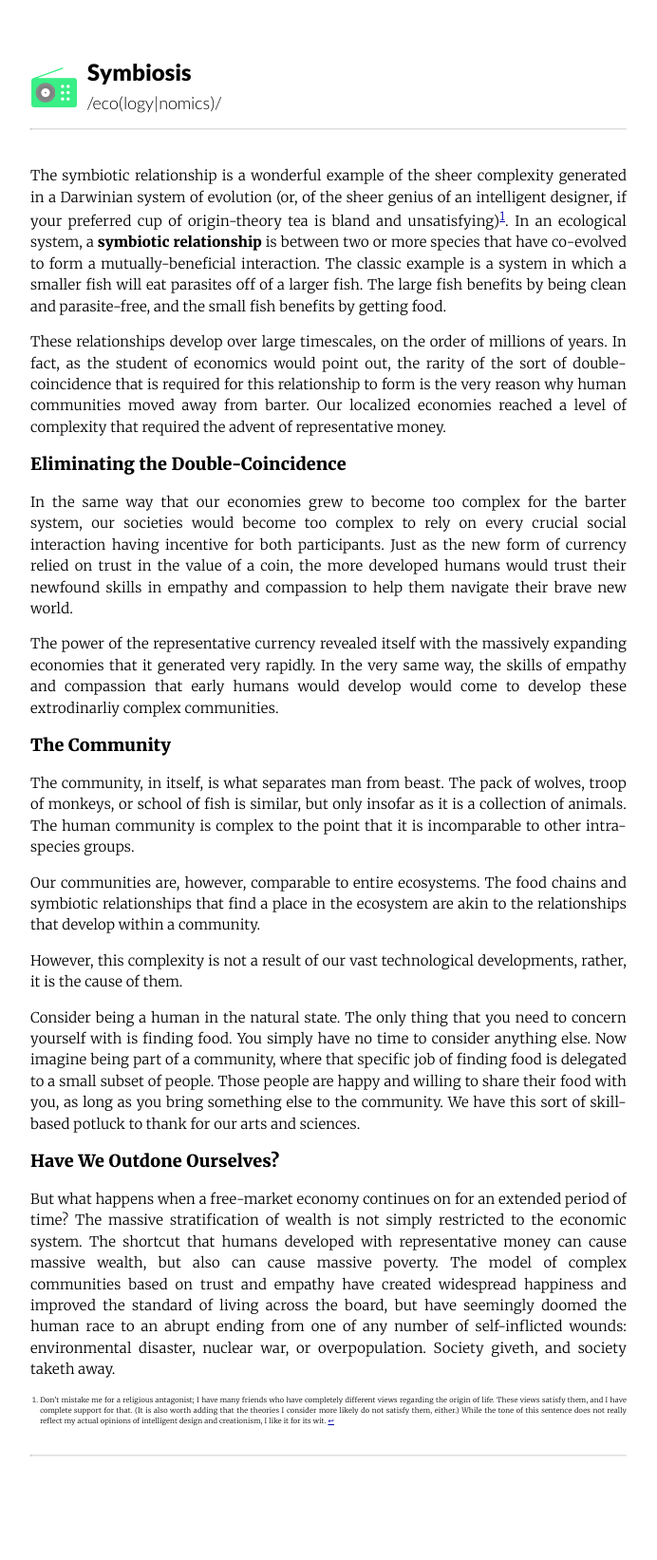
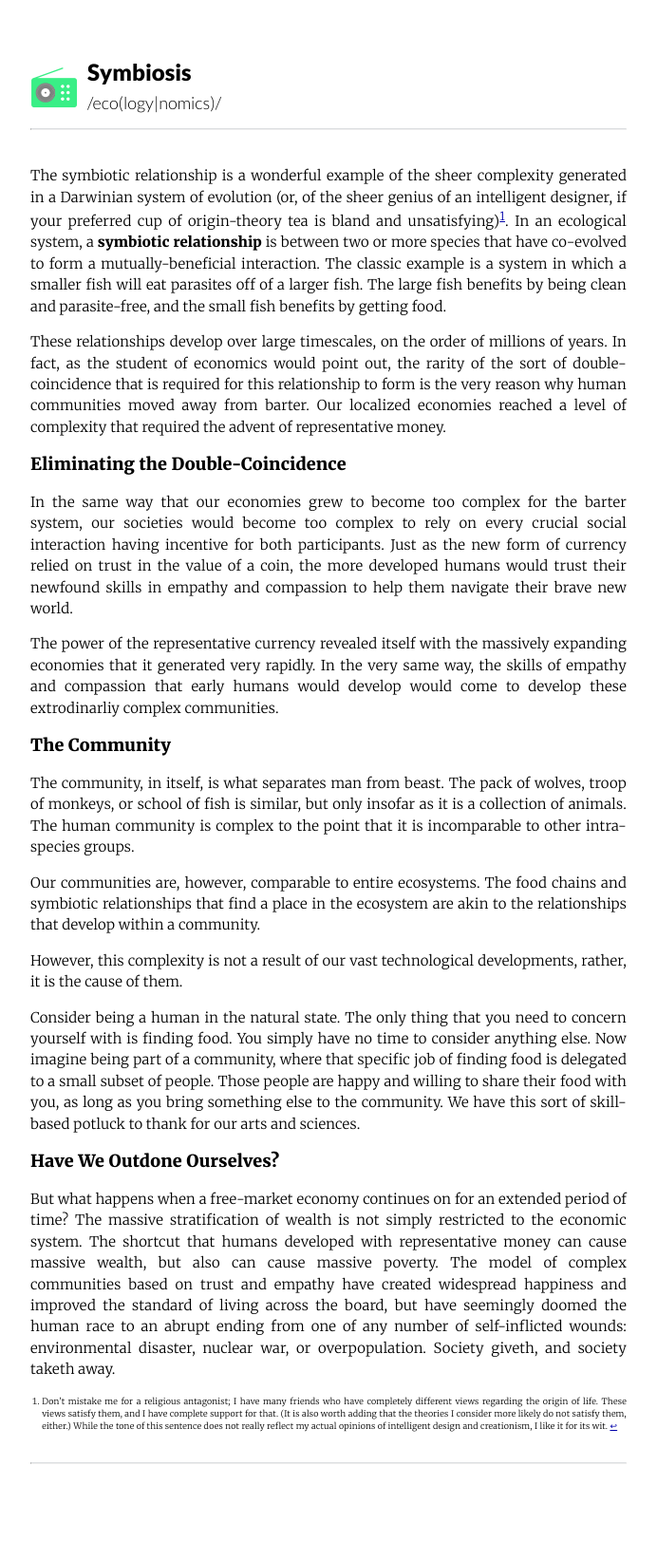
Before and after one commit to samcal/thenewrad.io, a Jekyll site: the page built from _posts/2014-02-28-symbiosis.markdown, in a window 1280 px wide. Shown: the whole page at 95% size, without its empty margins (294-986 px from the left). Built offline with Jekyll 4.4.1, drawn with Linux system fonts in a browser that asks for light colours.

Commit message:
make footnotes a little bigger

```diff
--- a/css/main.css
+++ b/css/main.css
@@ -237,7 +237,7 @@ hr { border-top: 1px solid rgb(220,222,224); }
 }
 
 .post .footnotes {
-  font-size: 0.5em;
+  font-size: 0.6em;
 }
 
 /* standard */
```
